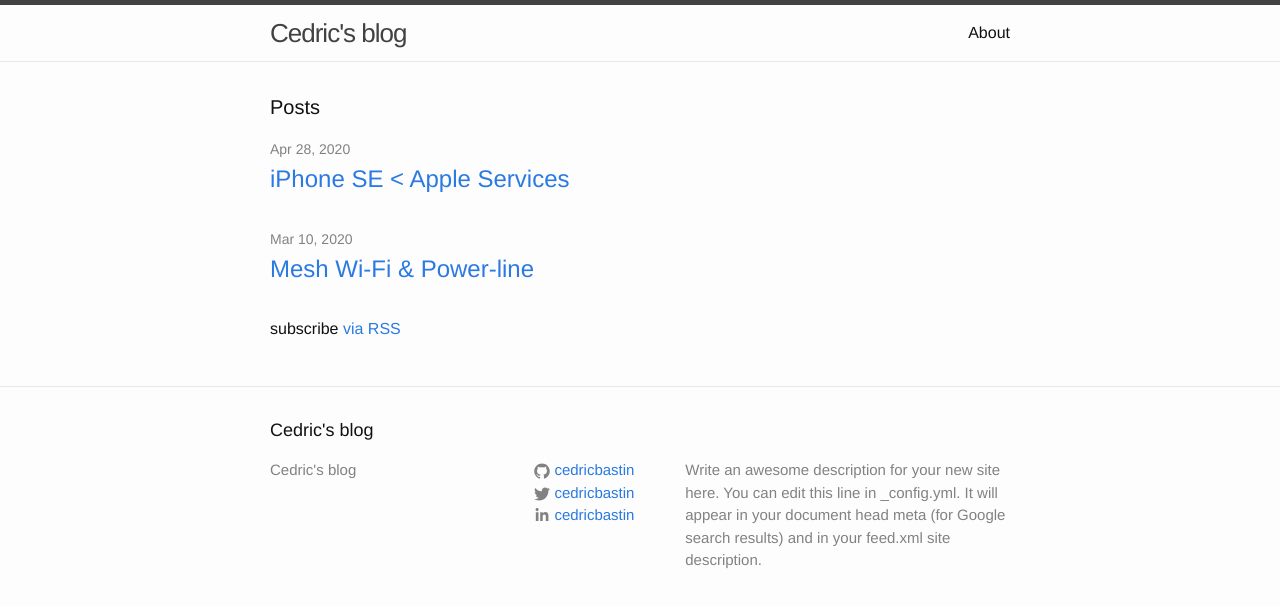
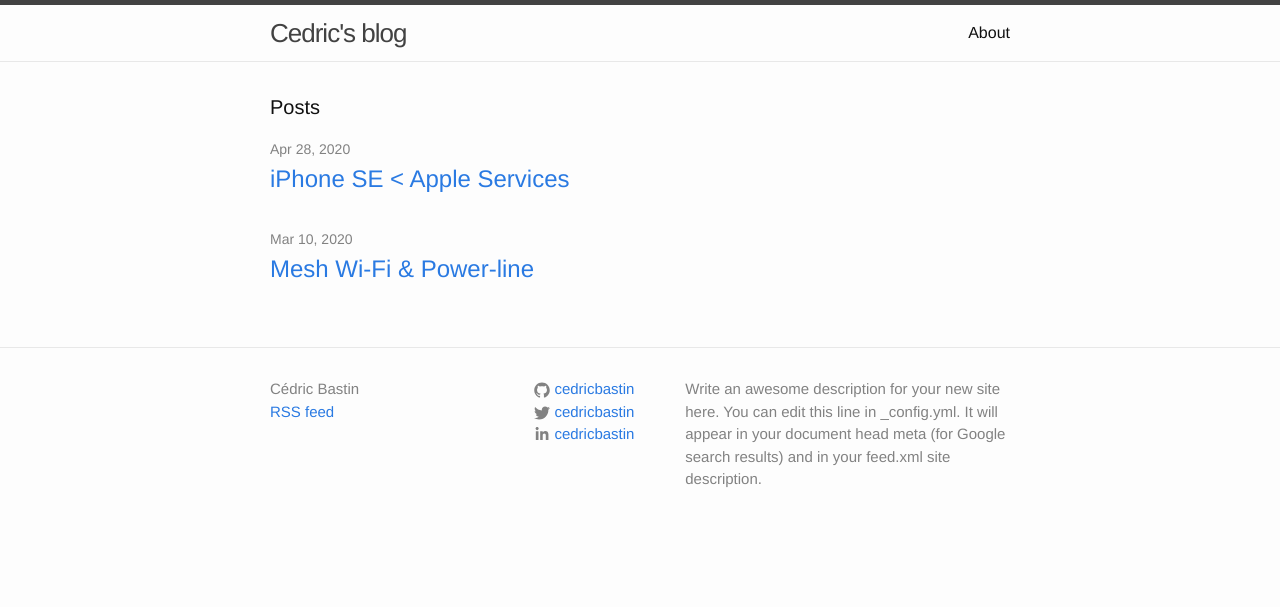
Before and after one commit to cedricbastin/cedricbastin.github.io, a Jekyll site: the page built from index.html, in a window 1280 px wide. Shown: the top 607 px of the page. Built offline with Jekyll 4.4.1, drawn with Linux system fonts in a browser that asks for light colours.

Commit message:
move RSS feed to footer

```diff
--- a/_config.yml
+++ b/_config.yml
@@ -4,6 +4,7 @@ description: > # this means to ignore newlines until "baseurl:"
   Write an awesome description for your new site here. You can edit this
   line in _config.yml. It will appear in your document head meta (for
   Google search results) and in your feed.xml site description.
+subtitle: Cédric Bastin
 baseurl: ""
 url: "https://cedricbastin.github.io"
 github_username: cedricbastin
--- a/_includes/footer.html
+++ b/_includes/footer.html
@@ -2,12 +2,11 @@
 
   <div class="wrapper">
 
-    <h2 class="footer-heading">{{ site.title }}</h2>
-
     <div class="footer-col-wrapper">
       <div class="footer-col  footer-col-1">
         <ul class="contact-list">
-          <li>{{ site.title }}</li>
+          <li>{{ site.subtitle }}</li>
+          <li><a href="{{ '/feed.xml' | prepend: site.baseurl }}">RSS feed</a></li>
           <li><a href="mailto:{{ site.email }}">{{ site.email }}</a></li>
         </ul>
       </div>
--- a/index.html
+++ b/index.html
@@ -18,6 +18,4 @@ layout: default
     {% endfor %}
   </ul>
 
-  <p class="rss-subscribe">subscribe <a href="{{ "/feed.xml" | prepend: site.baseurl }}">via RSS</a></p>
-
 </div>
```
